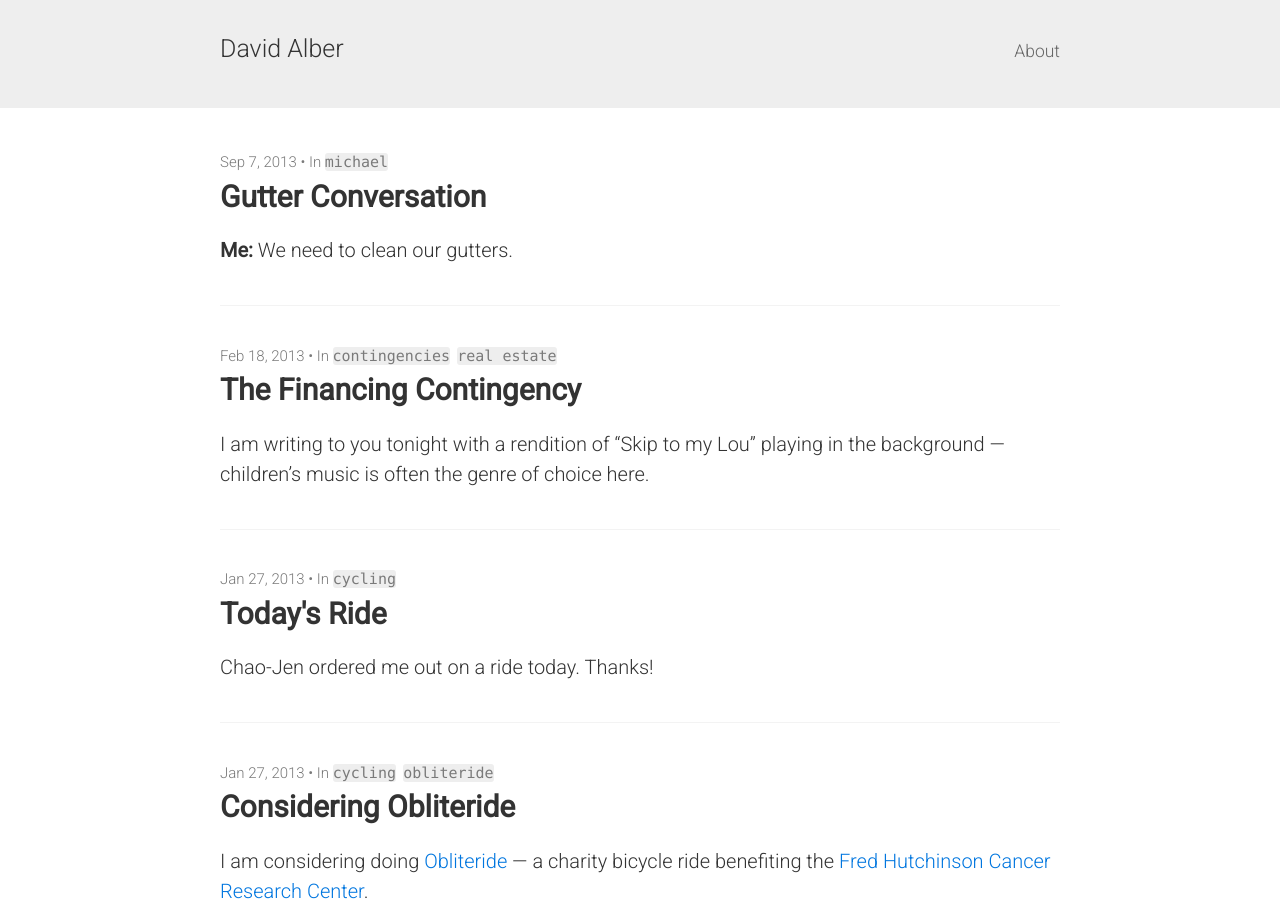
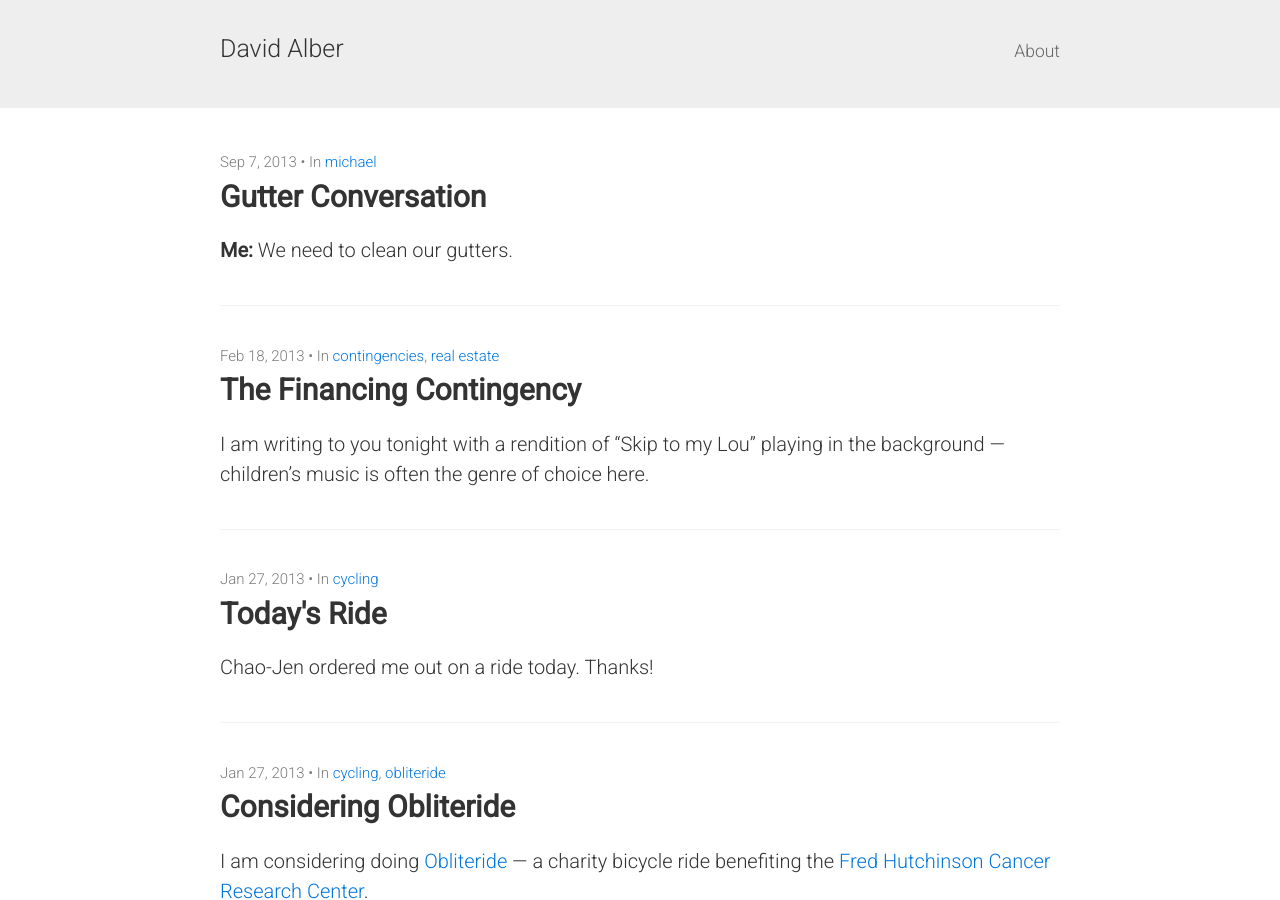
Before and after one commit to davidalber/davidalber.github.io, a Jekyll site: the page built from index.html, in a window 1280 px wide and 900 px high. Built offline with Jekyll 4.4.1, drawn with Linux system fonts in a browser that asks for light colours; the list of posts is cut into pages by our own code.

Commit message:
Nicer formatting for tag list

```diff
--- a/index.html
+++ b/index.html
@@ -13,9 +13,12 @@ layout: default
           {{ post.date | date: site.date_format }}
           {% if post.tags != empty %}
             &bull; In
-	    {% for tag in post.tags %}
-	      <a href="/tag/{{ tag }}"><code class="highligher-rouge"><nobr>{{ tag }}</nobr></code>&nbsp;</a>
-	    {% endfor %}
+            {% assign tags = '' %}
+            {% for tag in post.tags %}
+              {% capture linkified_tag %}|<a href="/tag/{{ tag }}">{{ tag }}</a>{% endcapture %}
+              {% assign tags = tags | append: linkified_tag %}
+            {% endfor %}
+	    {{ tags | remove_first: '|' | split: '|' | join: ', ' }}
           {% endif %}
         </p>
         <a href="{{ post.url | prepend: site.baseurl }}" class="post-link"><h3 class="h2 post-title">{{ post.title }}</h3></a>
```
